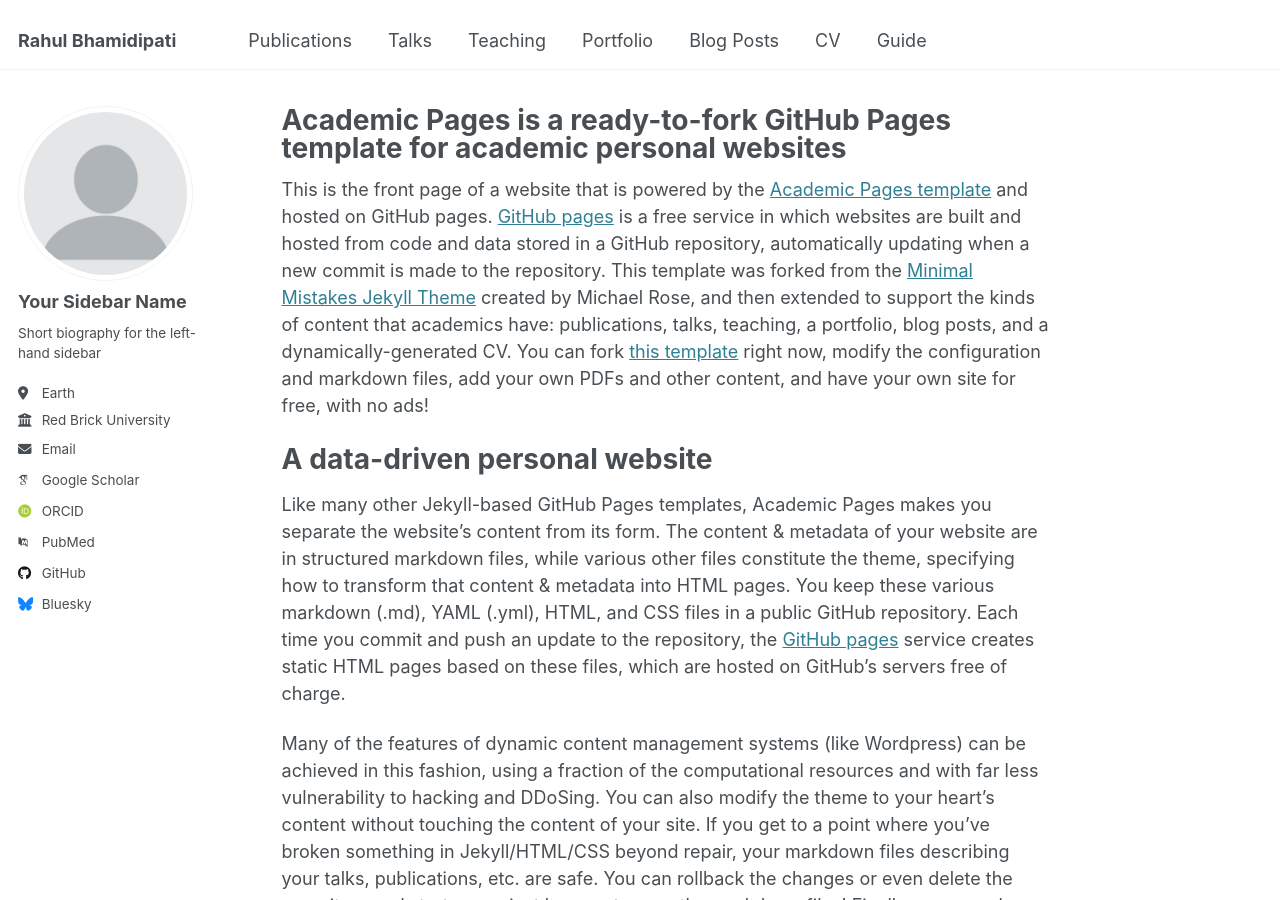
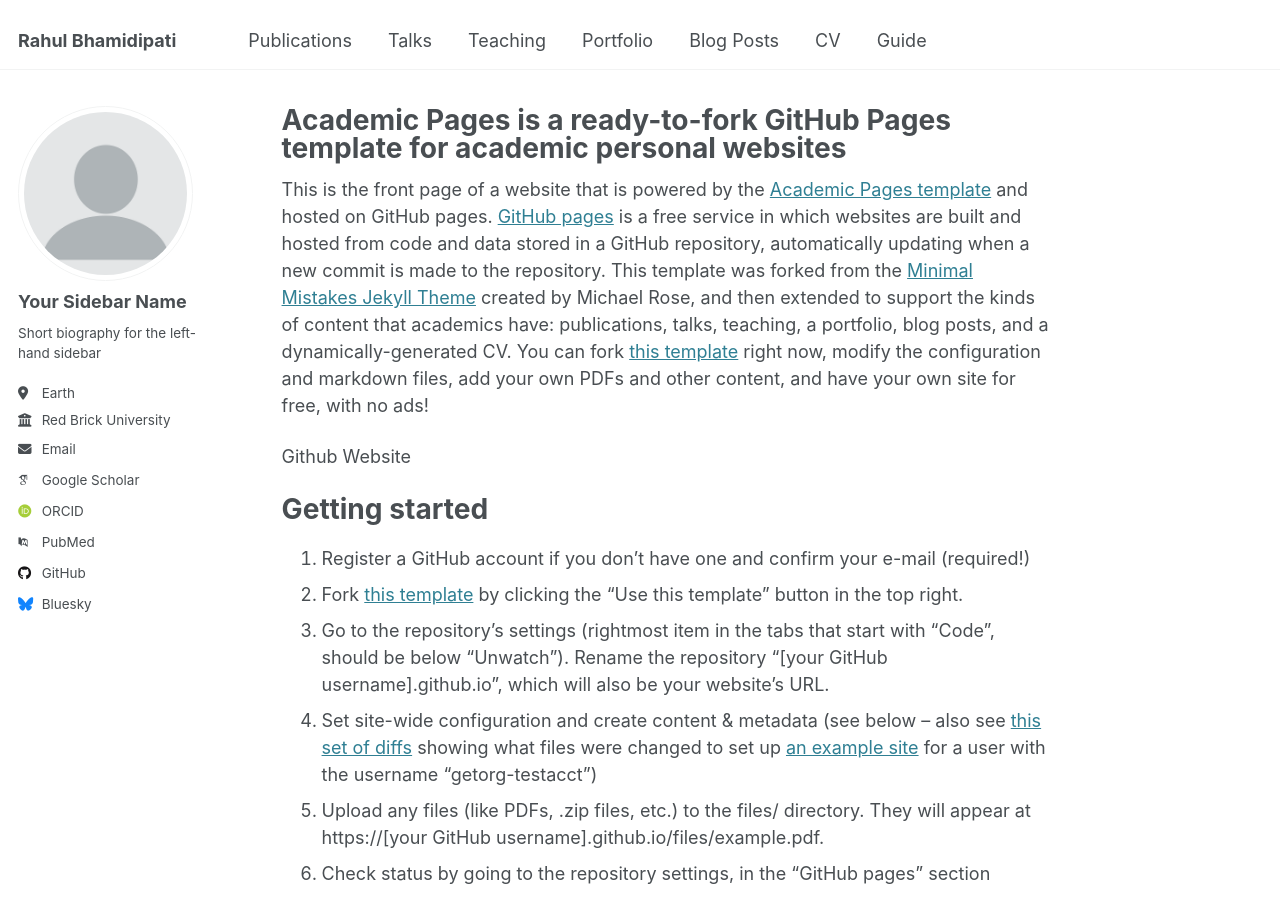
Before and after one commit to rahulnbVtech/rahulnbVtech.github.io, a Jekyll site: the page built from _pages/about.md, in a window 1280 px wide and 900 px high. Built offline with Jekyll 4.4.1, drawn with Linux system fonts in a browser that asks for light colours; some web fonts are replaced; some of the changed text lies outside the part shown.

Commit message:
Update about.md

```diff
--- a/_pages/about.md
+++ b/_pages/about.md
@@ -9,11 +9,8 @@ redirect_from:
 
 This is the front page of a website that is powered by the [Academic Pages template](https://github.com/academicpages/academicpages.github.io) and hosted on GitHub pages. [GitHub pages](https://pages.github.com) is a free service in which websites are built and hosted from code and data stored in a GitHub repository, automatically updating when a new commit is made to the repository. This template was forked from the [Minimal Mistakes Jekyll Theme](https://mmistakes.github.io/minimal-mistakes/) created by Michael Rose, and then extended to support the kinds of content that academics have: publications, talks, teaching, a portfolio, blog posts, and a dynamically-generated CV. You can fork [this template](https://github.com/academicpages/academicpages.github.io) right now, modify the configuration and markdown files, add your own PDFs and other content, and have your own site for free, with no ads!
 
-A data-driven personal website
-======
-Like many other Jekyll-based GitHub Pages templates, Academic Pages makes you separate the website's content from its form. The content & metadata of your website are in structured markdown files, while various other files constitute the theme, specifying how to transform that content & metadata into HTML pages. You keep these various markdown (.md), YAML (.yml), HTML, and CSS files in a public GitHub repository. Each time you commit and push an update to the repository, the [GitHub pages](https://pages.github.com/) service creates static HTML pages based on these files, which are hosted on GitHub's servers free of charge.
+Github Website
 
-Many of the features of dynamic content management systems (like Wordpress) can be achieved in this fashion, using a fraction of the computational resources and with far less vulnerability to hacking and DDoSing. You can also modify the theme to your heart's content without touching the content of your site. If you get to a point where you've broken something in Jekyll/HTML/CSS beyond repair, your markdown files describing your talks, publications, etc. are safe. You can rollback the changes or even delete the repository and start over - just be sure to save the markdown files! Finally, you can also write scripts that process the structured data on the site, such as [this one](https://github.com/academicpages/academicpages.github.io/blob/master/talkmap.ipynb) that analyzes metadata in pages about talks to display [a map of every location you've given a talk](https://academicpages.github.io/talkmap.html).
 
 Getting started
 ======
```
